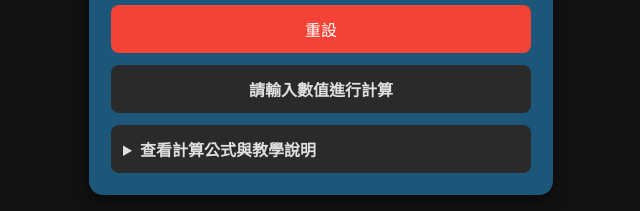
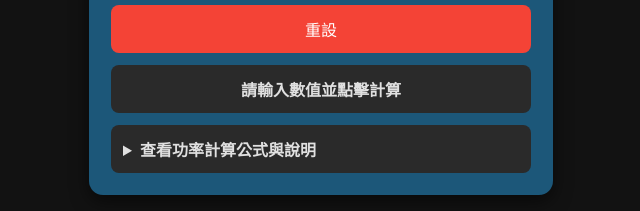
Before and after one commit to CAMKA10801/enerpad_calculate, a plain HTML site: page index.html in a window 1280 px wide. Both pictures are taken after a click on the button "重設". Shown: the part 510-721 px from the top of the page, without its empty margins (319-959 px from the left). Drawn offline with Linux system fonts and the light colour scheme.

Commit message:
Update index.html

```diff
--- a/index.html
+++ b/index.html
@@ -97,10 +97,10 @@
     <button class="calculate" onclick="calculate()">計算</button>
     <button class="reset" onclick="resetForm()">重設</button>
 
-    <div class="result" id="result">請輸入數值進行計算</div>
+    <div class="result" id="result">請輸入數值並點擊計算</div>
 
     <details>
-      <summary> 查看計算公式與教學說明</summary>
+      <summary> 查看功率計算公式與說明</summary>
       <p>使用時間公式：<br><b>容量 (Wh) × 0.8 ÷ 功率 (W)</b></p>
       <p>為何乘 0.8？以預留逆變損耗與安全餘裕，做保守估算。</p>
       <p>如何從電器標示換算功率 (W)：<br><b>電壓 (V) × 電流 (A) = 功率 (W)</b></p>
@@ -151,7 +151,7 @@
       modelSel.selectedIndex = 0;
       syncCapacity();
       powerInput.value = '';
-      resultDiv.innerHTML = '請輸入數值進行計算';
+      resultDiv.innerHTML = '請輸入數值並點擊計算';
     }
 
     // 初始化
```
